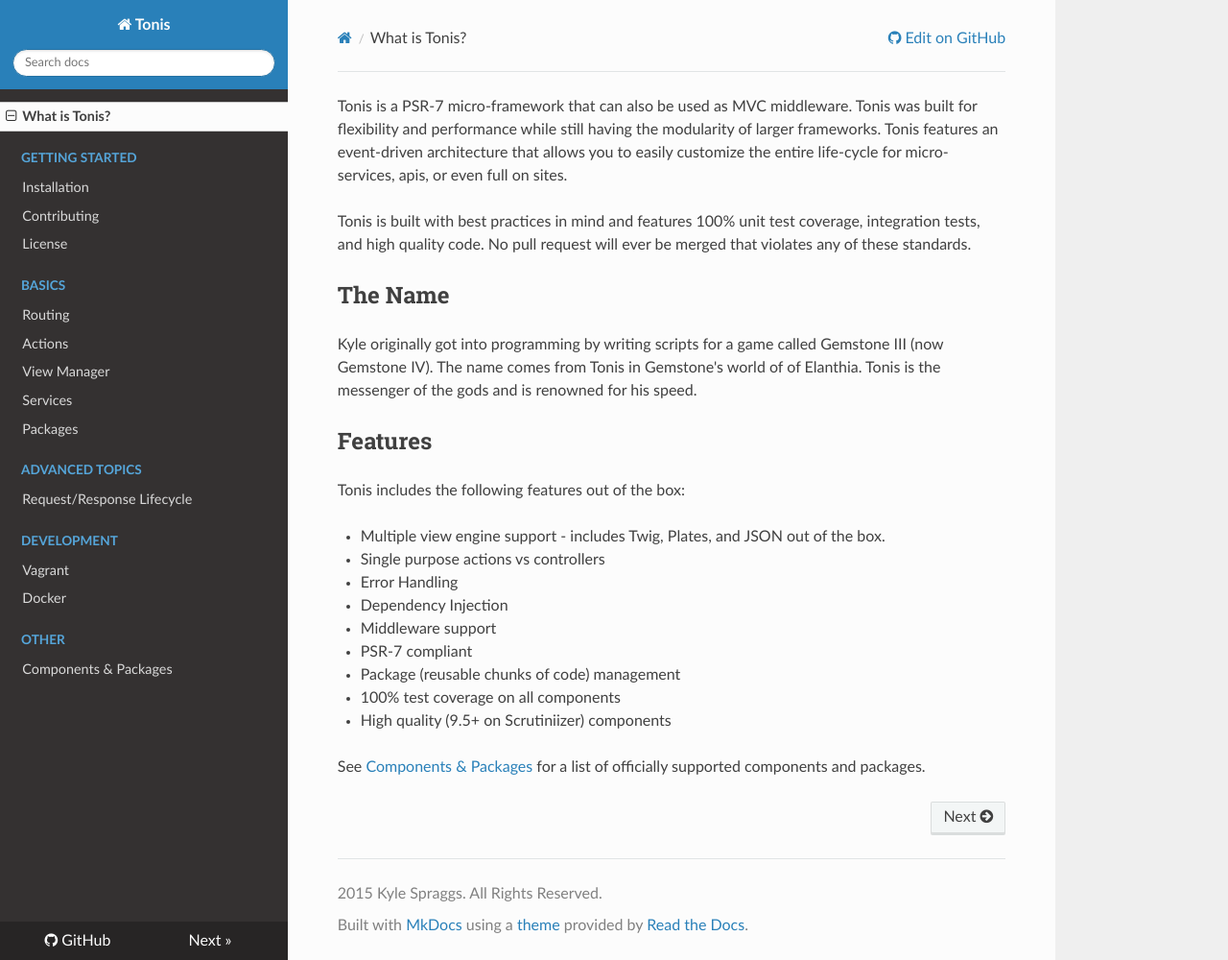
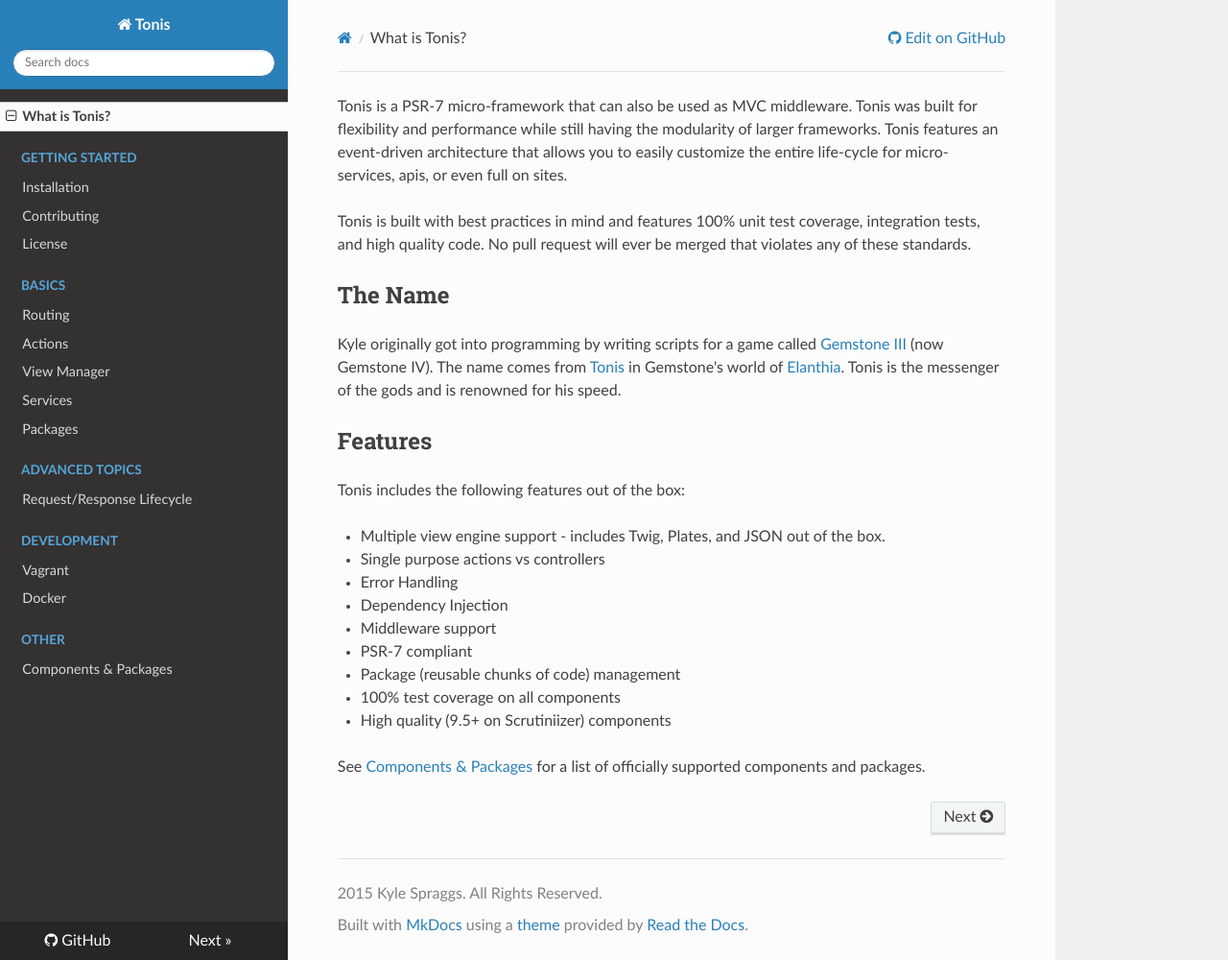
Before and after one commit to tonis-io-legacy/tonis-project, an MkDocs documentation site: the page built from docs/index.md, in a window 1280 px wide and 1000 px high. Shown: the whole window at 96% size. Built offline with MkDocs 1.6.1, drawn with Linux system fonts in a browser that asks for light colours; nearby versions of some CDN libraries; old or Windows-style settings are respelled for this version of MkDocs.

Commit message:
Doc updates

```diff
--- a/docs/index.md
+++ b/docs/index.md
@@ -8,8 +8,10 @@ No pull request will ever be merged that violates any of these standards.
 The Name
 --------
 
-Kyle originally got into programming by writing scripts for a game called Gemstone III (now Gemstone IV). The name comes
-from Tonis in Gemstone's world of of Elanthia. Tonis is the messenger of the gods and is renowned for his speed.
+Kyle originally got into programming by writing scripts for a game called [Gemstone III](http://www.play.net/gs4)
+(now Gemstone IV). The name comes from [Tonis](https://gswiki.play.net/mediawiki/index.php/Tonis) in Gemstone's world of
+[Elanthia](https://gswiki.play.net/mediawiki/index.php/Elanthia). Tonis is the messenger of the gods and is renowned for
+his speed.
 
 Features
 --------
```
